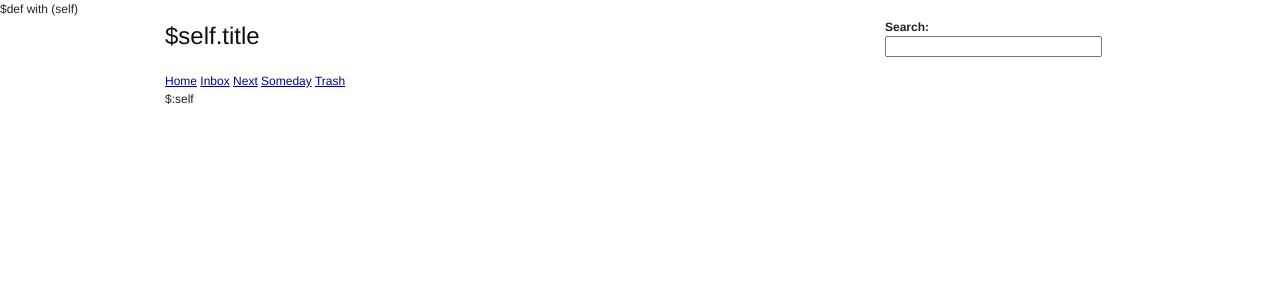
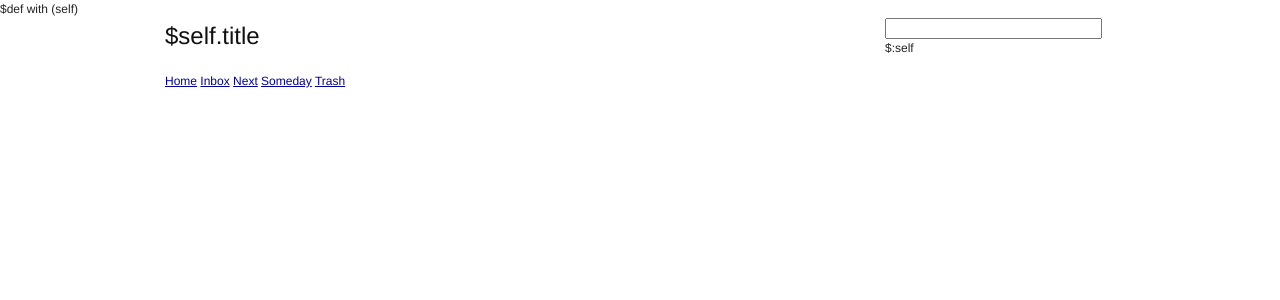
Before and after one commit to ngpestelos/taskbin-php, a PHP site: page /static/site.html in a window 1280 px wide. Shown: the top 300 px of the page. Run offline with PHP 8.4, Linux system fonts and the light colour scheme.

Commit message:
removed Search label

```diff
--- a/static/main.css
+++ b/static/main.css
@@ -3,7 +3,7 @@
 #newstuff label { display: block; font-size: 18px; margin-bottom: 5px; }
 #stuff { font-size: 18px; }
 
-#header #search { padding-top: 5px; }
+#header #search { padding-top: 5px; margin-top: 6px; }
 
 #nav1 { border-bottom: 2px solid #797979; }
 
--- a/static/site.html
+++ b/static/site.html
@@ -17,8 +17,7 @@
         <div class="span-18"><h2>$self.title</h2></div>
         <div class="span-6 last" id="search">
           <form method="post" action="/search">
-            <label>Search: <input id="q" value="" name="q" size="24"
-              type="text"/></label>
+            <input id="q" value="" name="q" size="24" type="text"/>
           </form>
         </div>
         <div id="nav1" class="span-24">
```
